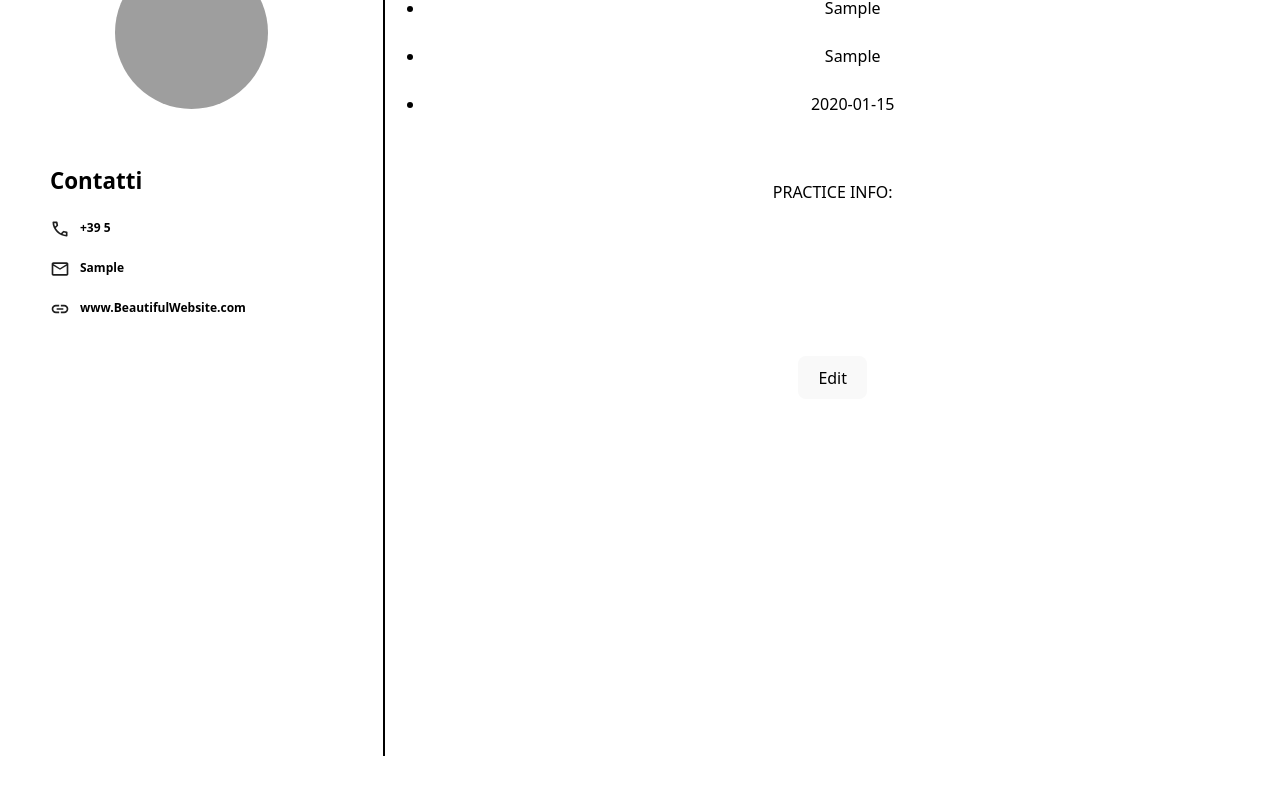
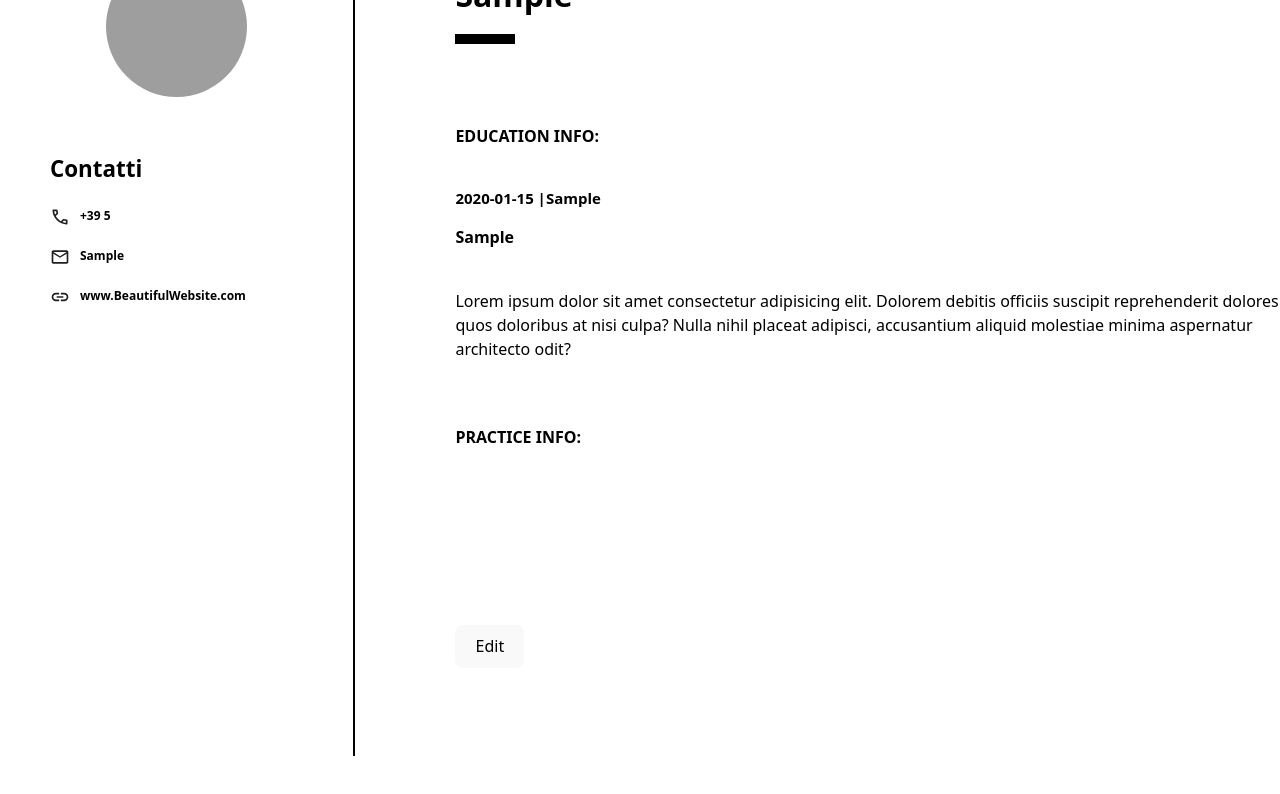
Before and after one commit to Vincde/Project-CV-Application, a React (Vite) app: page / in a window 1280 px wide. Both pictures are taken after typing "Sample", "Sample", "5", "Sample", "Sample", "2020-01-15" into the empty fields and a click on the button "Create Your CV!". Shown: the part 114-908 px from the top of the page. Built offline with nearby package versions, Linux system fonts and the light colour scheme; grey boxes are pictures that could not be loaded.

Commit message:
feat: Style education container in createCV.css file

```diff
--- a/src/components/createCV.jsx
+++ b/src/components/createCV.jsx
@@ -37,19 +37,30 @@ function CV({generalInfo, education, practice, children}) {
             <div className="showCV__separator"></div>
 
             <div className="showCV__right">
-                EDUCATION INFO:<br></br>
+                <h1>{generalInfo.name}</h1>
+
+                <div className="showCV__right__separator"></div>
+
+                <b>EDUCATION INFO:</b><br></br>
                 {education.map((element) => {
                     return(
                 <React.Fragment key={element.id}>
-                    <ul>
-                    {element.schoolName && <li>{element.schoolName}</li>}<br></br>
-                    {element.titleStudy && <li>{element.titleStudy}</li>}<br></br>
-                    {element.dateStudy && <li>{element.dateStudy}</li>}<br></br>
-                    </ul><br></br>
+                    <div className="showCV__right__education">
+                        <h3><b>
+                        {element.dateStudy && element.dateStudy} |
+                        {element.schoolName && element.schoolName}</b>
+                        </h3>
+                        <h4>{element.titleStudy && element.titleStudy}</h4>
+                        <br></br>
+                        <p>Lorem ipsum dolor sit amet consectetur adipisicing elit. Dolorem debitis officiis suscipit reprehenderit dolores quos doloribus at nisi culpa? Nulla nihil placeat adipisci, accusantium aliquid molestiae minima aspernatur architecto odit?</p>
+                    </div>
+                <br></br>
                 </React.Fragment>
                 )})}
 
-                PRACTICE INFO:<br></br>
+                <br></br>
+
+                <b>PRACTICE INFO:</b><br></br>
                 {practice.map((element) => {
                     return(
                     <React.Fragment key={element.id}>
--- a/src/styles/createCV.css
+++ b/src/styles/createCV.css
@@ -95,6 +95,30 @@
 
 .showCV__right{
     width: 70%;
+    display: flex;
+    flex-direction: column;
+    align-items: flex-start;
+    margin-left: 100px;
+}
+
+.showCV__right h1{
+    font-size: 32px;
+}
+.showCV__right h3{
+    font-size: 15px;
+}
+.showCV__right h4{
+    margin:0;
+}
+
+.showCV__right__separator{
+    border:5px solid black;
+    width: 50px;
+    margin-bottom: 80px;
+}
+
+.showCV__right__education{
+    text-align: start;
 }
 
             /* SHOWCV RIGHT END */
```
